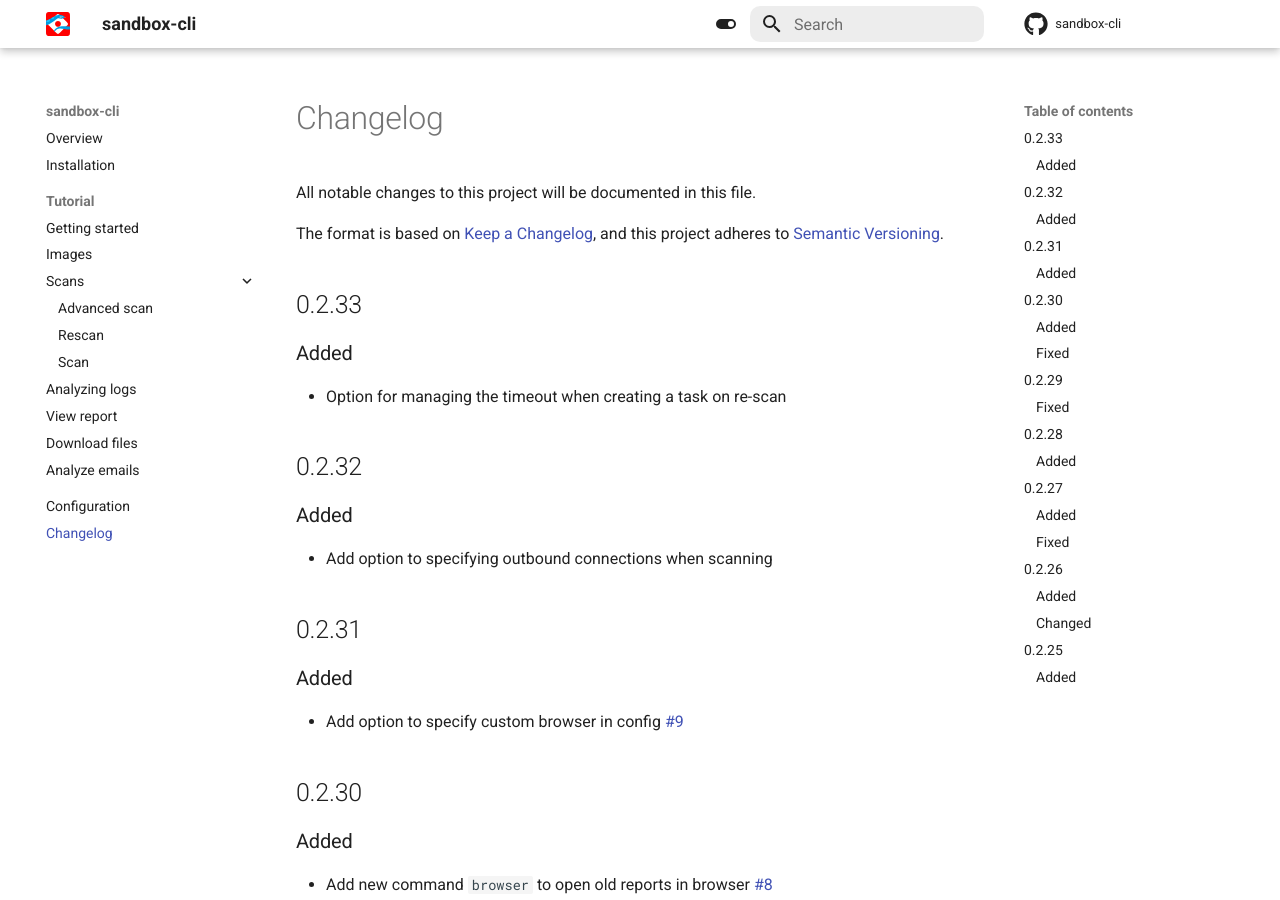
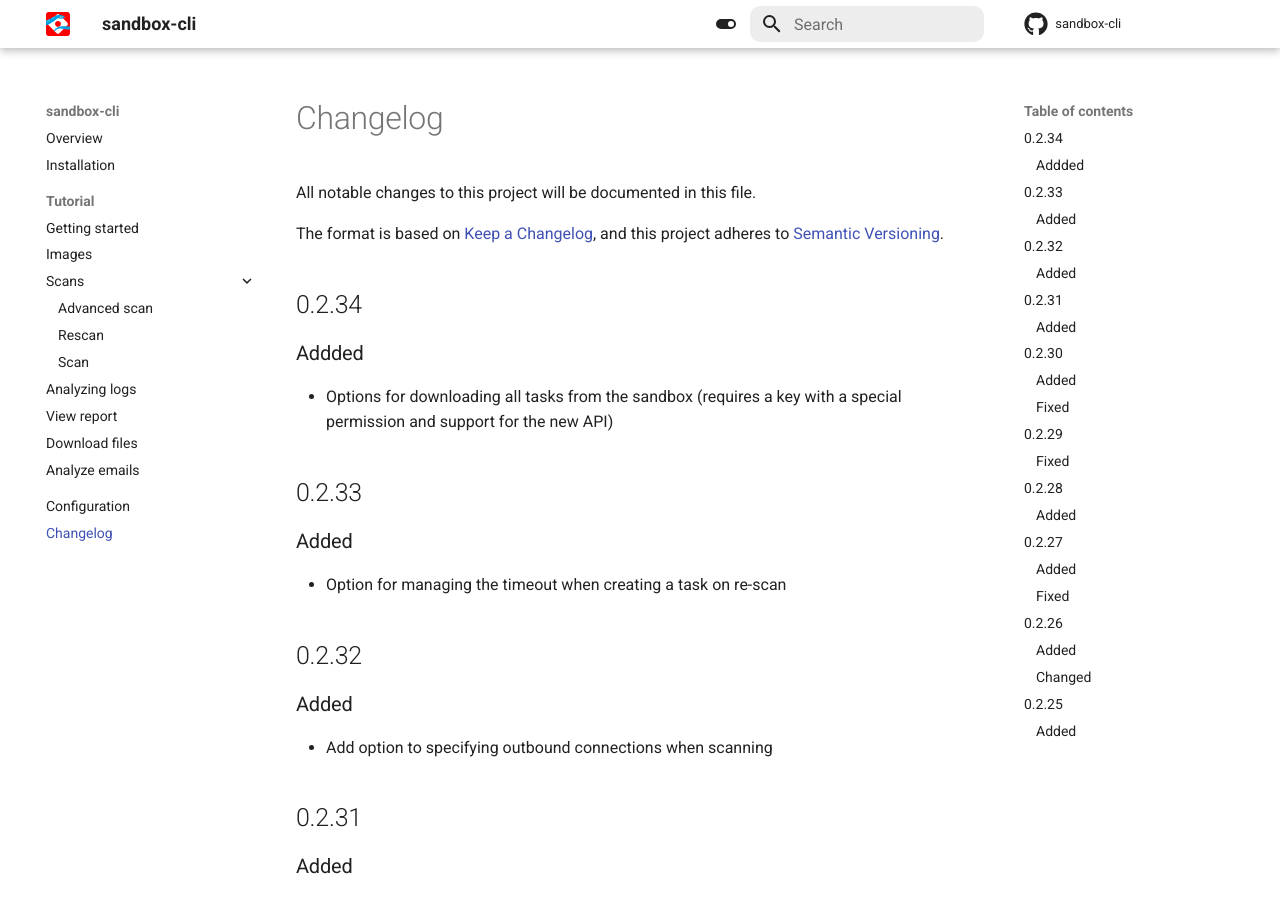
Before and after one commit to Security-Experts-Community/sandbox-cli, an MkDocs documentation site: the page built from docs/changelog.md, in a window 1280 px wide and 900 px high. Built offline with MkDocs 1.6.1 and Material for MkDocs 9.7.7, drawn with Linux system fonts in a browser that asks for light colours; comment, search, counter and statistics services are not loaded.

Commit message:
update doc

```diff
--- a/docs/changelog.md
+++ b/docs/changelog.md
@@ -4,6 +4,12 @@
 
 The format is based on [Keep a Changelog](https://keepachangelog.com/en/1.1.0/),
 and this project adheres to [Semantic Versioning](https://semver.org/spec/v2.0.0.html).
+
+## 0.2.34
+
+### Addded
+
+- Options for downloading all tasks from the sandbox (requires a key with a special permission and support for the new API)
 
 ## 0.2.33
 
```
